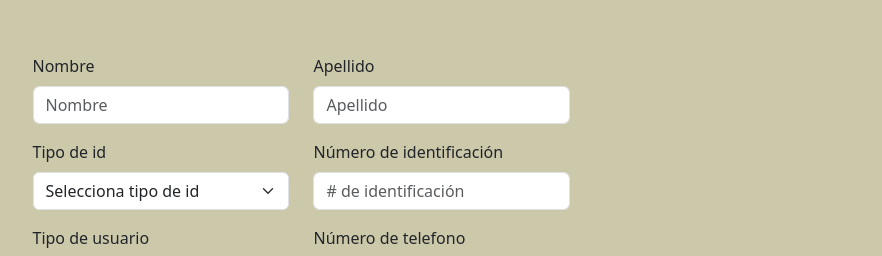
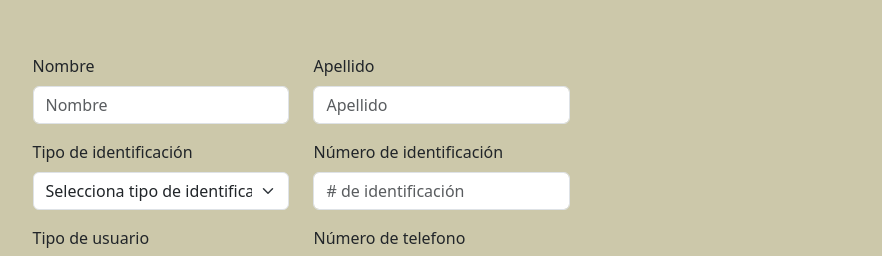
Before and after one commit to Neecs/cowmprar, a React (Vite) app: page /form-example in a window 1280 px wide. Shown: the part 155-411 px from the top of the page, without its empty margins (198-1080 px from the left). Built offline with nearby package versions, Linux system fonts and the light colour scheme.

Commit message:
user client type data updated and main page created

```diff
--- a/src/App.jsx
+++ b/src/App.jsx
@@ -2,6 +2,7 @@ import { BrowserRouter, Routes, Route } from 'react-router-dom';
 import { Login } from './components/Login';
 // import { SignUp } from './components/SignUp';
 import FormExample from './components/FormExample';
+import { MainPage } from './components/MainPage';
 
 function App() {
   return (
@@ -10,6 +11,7 @@ function App() {
         <Route path="/" element={<Login />} />
         {/* <Route path="/SingUp" element={<SignUp />} /> */}
         <Route path="/form-example" element={<FormExample />} />
+        <Route path="/main-page" element={<MainPage />}/>
       </Routes>
     </BrowserRouter>
   );
--- a/src/components/FormExample.jsx
+++ b/src/components/FormExample.jsx
@@ -37,7 +37,7 @@ function FormExample() {
     const doc_id = form.idNumber.value;
     const first_name = form.name.value;
     const last_name = form.lastName.value;
-    const role_id = form.userType.value === "Cliente" ? 1 : 2;
+    const role_id = form.userType.value;
     const phone = form.phoneNumber.value;
     const doc_type = form.idType.value;
 
@@ -83,15 +83,15 @@ function FormExample() {
 
           <Row className="mb-3">
           <Form.Group as={Col} md="4" controlId="idType">
-            <Form.Label>Tipo de id</Form.Label>
+            <Form.Label>Tipo de identificación</Form.Label>
             <Form.Select aria-label="Default select example" required>
-              <option value="">Selecciona tipo de id</option>
+              <option value="">Selecciona tipo de identificación</option>
               <option value="C.C.">C.C.</option>
               <option value="C.E.">C.E.</option>
               <option value="T.I.">T.I</option>
             </Form.Select>
             <Form.Control.Feedback type="invalid">
-              Seleccione tipo de id
+              Selecciona tipo de identificación
             </Form.Control.Feedback>
           </Form.Group>
 
@@ -112,8 +112,8 @@ function FormExample() {
             <Form.Label>Tipo de usuario</Form.Label>
             <Form.Select aria-label="Default select example" required>
               <option value="">Selecciona tipo de usuario</option>
-              <option value="Client">Cliente (solo desea comprar)</option>
-              <option value="Rancher">Ganadero (Desea admistrar y vender su ganado)</option>
+              <option value={1}>Cliente (solo desea comprar)</option>
+              <option value={2}>Ganadero (Desea admistrar y vender su ganado)</option>
             </Form.Select>
             <Form.Control.Feedback type="invalid">
               Seleccione tipo de id
--- a/src/components/Login.jsx
+++ b/src/components/Login.jsx
@@ -32,9 +32,11 @@ export const Login = () => {
           </Form.Group>
           <Form.Group className="mb-3" controlId="formBasicCheckbox"></Form.Group>
           <br />
+          <Link to="/main-page">
           <Button variant="dark" type="submit">
             Ingresar
           </Button>
+          </Link>
         </Form>
       </div>
       <div className="signup-space">
--- /dev/null
+++ b/src/components/MainPage.jsx
@@ -0,0 +1,7 @@
+export const MainPage = () => {
+  return (
+    <>
+    <img src="/src/assets/underconst.png" alt="" />
+    </>
+  )
+}
```
Also changed, not shown: src/assets/underconst.png (added).
